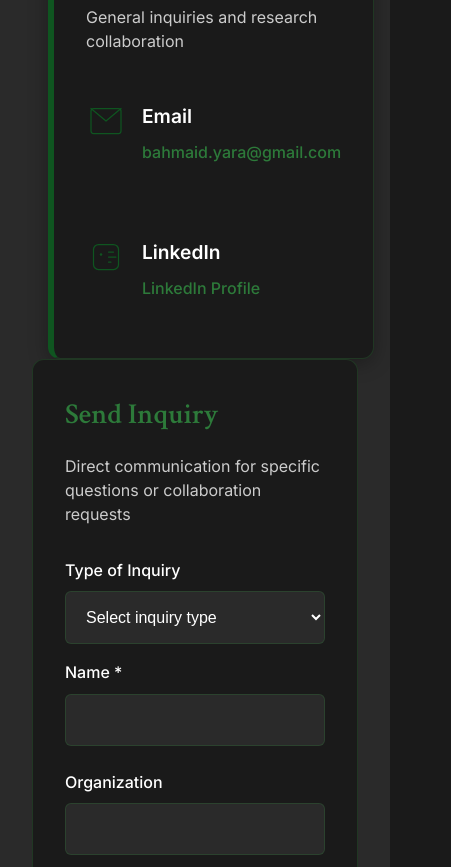
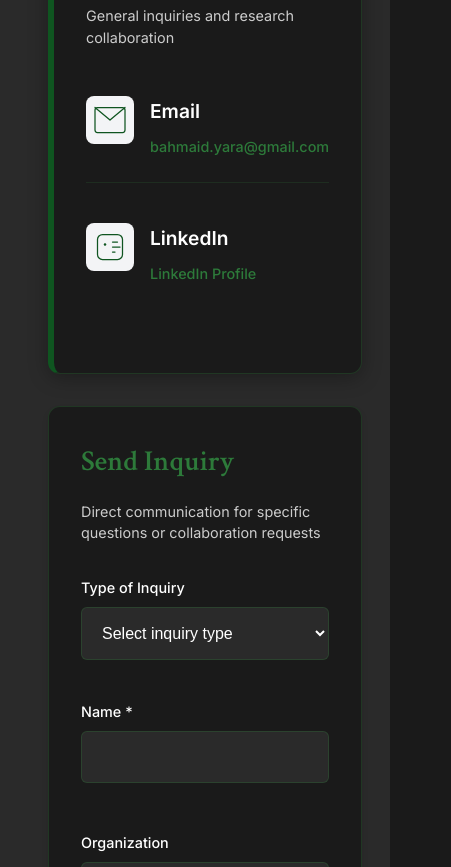
Before and after one commit to yaraabdullah/ai-in-defense, a plain HTML site: page contact.html in a window 390 px wide. Shown: the part 577-1444 px from the top of the page, 451 px wide, since content can reach past the window. Drawn offline with Linux system fonts and the light colour scheme.

Commit message:
Redesign contact page with side-by-side layout
- Fixed HTML structure for contact methods
- Added comprehensive CSS for contact section
- Created side-by-side grid layout for Primary Contact and Send Inquiry forms
- Both forms now have matching dimensions and styling
- Added responsive design for mobile devices
- Forms have equal height and professional appearance
- Added proper form styling with focus states and hover effects
- Contact methods display with icons and proper spacing

```diff
--- a/css/style.css
+++ b/css/style.css
@@ -463,6 +463,195 @@ p {
     font-size: 1.2rem;
 }
 
+/* Contact Section */
+.contact-section {
+    padding: 4rem 0;
+    background: #f8f9fa;
+}
+
+.contact-grid {
+    display: grid;
+    grid-template-columns: 1fr 1fr;
+    gap: 2rem;
+    max-width: 1200px;
+    margin: 0 auto;
+}
+
+.contact-card {
+    background: white;
+    border-radius: 12px;
+    padding: 2rem;
+    box-shadow: 0 4px 6px rgba(0, 0, 0, 0.1);
+    border: 1px solid #e5e7eb;
+    height: fit-content;
+}
+
+.contact-card.primary {
+    border-left: 4px solid var(--accent-green);
+}
+
+.contact-header {
+    margin-bottom: 2rem;
+}
+
+.contact-header h2 {
+    color: #1a1a1a;
+    font-size: 1.5rem;
+    margin-bottom: 0.5rem;
+}
+
+.contact-header p {
+    color: #6b7280;
+    font-size: 0.9rem;
+}
+
+.contact-methods {
+    display: flex;
+    flex-direction: column;
+    gap: 1.5rem;
+}
+
+.contact-method {
+    display: flex;
+    align-items: center;
+    gap: 1rem;
+}
+
+.method-icon {
+    width: 48px;
+    height: 48px;
+    display: flex;
+    align-items: center;
+    justify-content: center;
+    background: #f3f4f6;
+    border-radius: 8px;
+    flex-shrink: 0;
+}
+
+.method-icon svg {
+    width: 24px;
+    height: 24px;
+}
+
+.method-details h3 {
+    color: #1a1a1a;
+    font-size: 1rem;
+    margin-bottom: 0.25rem;
+}
+
+.method-details p {
+    color: #6b7280;
+    font-size: 0.9rem;
+}
+
+.method-details a {
+    color: var(--accent-green);
+    text-decoration: none;
+    font-weight: 500;
+}
+
+.method-details a:hover {
+    text-decoration: underline;
+}
+
+.contact-form-card {
+    background: white;
+    border-radius: 12px;
+    padding: 2rem;
+    box-shadow: 0 4px 6px rgba(0, 0, 0, 0.1);
+    border: 1px solid #e5e7eb;
+    height: fit-content;
+    border-left: 4px solid var(--accent-green);
+}
+
+.form-header {
+    margin-bottom: 2rem;
+}
+
+.form-header h2 {
+    color: #1a1a1a;
+    font-size: 1.5rem;
+    margin-bottom: 0.5rem;
+}
+
+.form-header p {
+    color: #6b7280;
+    font-size: 0.9rem;
+}
+
+.form-group {
+    margin-bottom: 1.5rem;
+}
+
+.form-group label {
+    display: block;
+    color: #374151;
+    font-weight: 500;
+    margin-bottom: 0.5rem;
+    font-size: 0.9rem;
+}
+
+.form-group input,
+.form-group textarea,
+.form-group select {
+    width: 100%;
+    padding: 0.75rem;
+    border: 1px solid #d1d5db;
+    border-radius: 6px;
+    font-size: 0.9rem;
+    transition: border-color 0.3s ease;
+}
+
+.form-group input:focus,
+.form-group textarea:focus,
+.form-group select:focus {
+    outline: none;
+    border-color: var(--accent-green);
+    box-shadow: 0 0 0 3px rgba(15, 85, 32, 0.1);
+}
+
+.form-group textarea {
+    resize: vertical;
+    min-height: 120px;
+}
+
+.form-submit {
+    background: var(--accent-green);
+    color: white;
+    border: none;
+    padding: 0.75rem 2rem;
+    border-radius: 6px;
+    font-weight: 500;
+    cursor: pointer;
+    transition: background-color 0.3s ease;
+    width: 100%;
+}
+
+.form-submit:hover {
+    background: #0d4a1f;
+}
+
+.form-disclaimer {
+    margin-top: 1.5rem;
+    padding: 1rem;
+    background: #f3f4f6;
+    border-radius: 6px;
+    font-size: 0.85rem;
+    color: #6b7280;
+}
+
+@media (max-width: 768px) {
+    .contact-grid {
+        grid-template-columns: 1fr;
+        max-width: 800px;
+    }
+
+    .contact-card,
+    .contact-form-card {
+        padding: 1.5rem;
+    }
+}
+
 /* Footer */
 .footer {
     background: var(--dark-slate);
```
Also changed, not shown: contact.html (+0 -2 lines).
